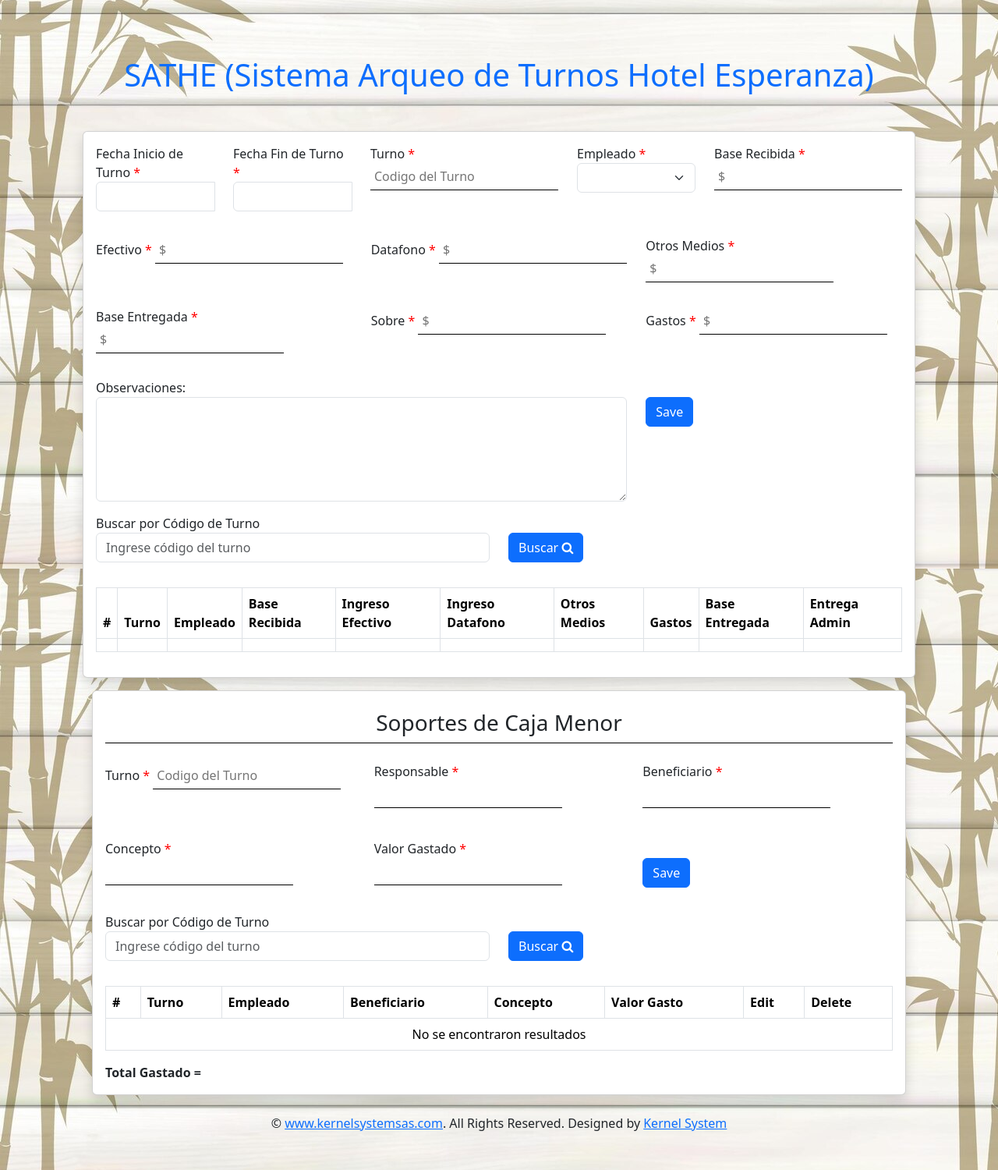
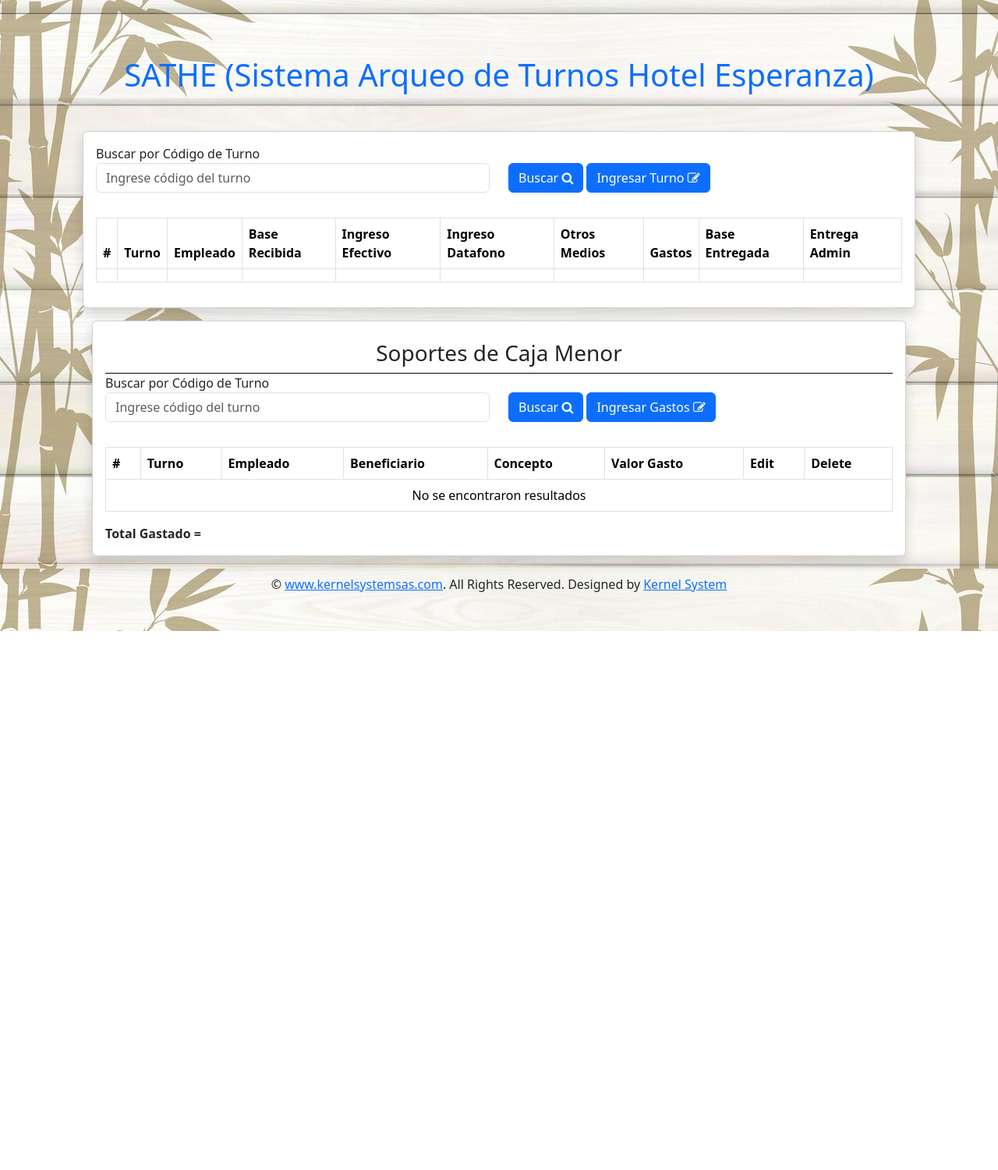
Before and after one commit to aagude18/SATH-Sistema-Arqueo-Turnos-Hotel-, a Flask app: page / in a window 1280 px wide. Shown: the part 80-1580 px from the top of the page at 78% size. After the commit the page ends 889 px from the top, so only its background shows below. Run offline with Flask 2, Linux system fonts and the light colour scheme; tables that the repository leaves empty or names only in its code hold one stand-in row (values such as "Sample post"); lists and menus that the app fills with data are empty.

Commit message:
Se deja solo la pagina con los formularios de consulta

```diff
--- a/templates/index.html
+++ b/templates/index.html
@@ -11,6 +11,66 @@
     <div class="container">
         <div class="card shadow" >
             <div class="card-body">
+                <form action="/search_turno" method="GET">
+                    <div class="row mb-3">
+                        <div class="col">
+                            <label>Buscar por Código de Turno</label>
+                            <input type="text" class="form-control mb-3" name="Turno" placeholder="Ingrese código del turno">
+                        </div>
+                        <div class="col">
+                            <button class="btn btn-primary mb-3 mt-4" type="submit">Buscar <i class="fa fa-search"></i></button>
+                            <button class="btn btn-primary mb-3 mt-4" type="button" data-bs-toggle="modal" data-bs-target="#myModal">Ingresar Turno <i class="fa fa-edit"></i></button>
+                        </div>
+                    </div>
+                </form>
+                <!-- Tabla de resultados -->
+                <table class="table table-bordered">
+                    <thead>
+                        <tr>
+                            <th scope="col">#</th>
+                            <th scope="col">Turno</th>
+                            <th scope="col">Empleado</th>
+                            <th scope="col">Base Recibida</th>
+                            <th scope="col">Ingreso Efectivo</th>
+                            <th scope="col">Ingreso Datafono</th>
+                            <th scope="col">Otros Medios</th>
+                            <th scope="col">Gastos</th>
+                            <th scope="col">Base Entregada</th>
+                            <th scope="col">Entrega Admin</th>
+                        </tr>
+                    </thead>
+                    <tbody>
+                    {% if data %}
+                        {% for d in data %}
+                            <tr>
+                                <td>{{ d[0] }}</td>
+                                <td>{{ d[1] }}</td>
+                                <td>{{ d[2] }}</td>
+                                <td>{{ d[3] }}</td>
+                                <td>{{ d[4] }}</td>
+                                <td>{{ d[5] }}</td>
+                                <td>{{ d[6] }}</td>
+                                <td>{{ d[7] }}</td>
+                                <td>{{ d[8] }}</td>
+                                <td>{{ d[9] }}</td>
+                            </tr>
+                        {% endfor %}
+                    {% else %}
+                        <tr>
+                            <td colspan="10" class="text-center">No se encontraron resultados</td>
+                        </tr>
+                    {% endif %}
+                    </tbody>
+                </table>
+                <!-- Modal -->
+                <div class="modal fade modal-lg" id="myModal" tabindex="-1" aria-labelledby="exampleModalLabel" aria-hidden="true">
+                    <div class="modal-dialog">
+                        <div class="modal-content">
+                            <div class="modal-header">
+                                <h1 class="modal-title fs-5" id="exampleModalLabel">Modal title</h1>
+                                <button type="button" class="btn-close" data-bs-dismiss="modal" aria-label="Close"></button>
+                            </div>
+                            <div class="modal-body">
                                 <form action="/user2" method="POST">
                                     <div class="row mb-3">
                                         <div class="col">
@@ -86,36 +146,6 @@
                                         </div>
                                     </div>
                                 </form>
-                <!-- Modal -->
-                <div class="modal fade modal-lg" id="exampleModal" tabindex="-1" aria-labelledby="exampleModalLabel" aria-hidden="true">
-                    <div class="modal-dialog">
-                        <div class="modal-content">
-                            <div class="modal-header">
-                                <h1 class="modal-title fs-5" id="exampleModalLabel">Modal title</h1>
-                                <button type="button" class="btn-close" data-bs-dismiss="modal" aria-label="Close"></button>
-                            </div>
-                            <div class="modal-body">
-                                <!-- TABLA -->
-                                <table class="table table-bordered">
-                                    <thead>
-                                        <th scope="col">Turno</th>
-                                        <th scope="col">Empleado</th>
-                                        <th scope="col">Base Recibida</th>
-                                        <th scope="col">Base Entregada</th>
-                                        <th scope="col">Entrega Admin</th>
-                                    </thead>
-                                    <tbody>
-                                    {% for d in data %}
-                                        <tr>
-                                            <td>{{d.turno_cod}}</td>
-                                            <td>{{d.empleado}}</td>
-                                            <td>{{d.base_recibida}}</td>
-                                            <td>{{d.base_entregada}}</td>
-                                            <td>{{d.entrega_caja_m}}</td>
-                                        </tr>
-                                    {% endfor %}
-                                    </tbody>
-                                </table>
                             </div>
                             <!--div class="modal-footer">
                                 <button type="button" class="btn btn-secondary" data-bs-dismiss="modal">Close</button>
@@ -124,129 +154,6 @@
                         </div>
                     </div>
                 </div>
-                <form action="/search_turno" method="GET">
-                    <div class="row mb-3">
-                        <div class="col">
-                            <label>Buscar por Código de Turno</label>
-                            <input type="text" class="form-control mb-3" name="Turno" placeholder="Ingrese código del turno">
-                        </div>
-                        <div class="col">
-                            <button class="btn btn-primary mb-3 mt-4" type="submit">Buscar <i class="fa fa-search"></i></button>
-                        </div>
-                    </div>
-                </form>
-                <!-- Tabla de resultados -->
-                <table class="table table-bordered">
-                    <thead>
-                        <tr>
-                            <th scope="col">#</th>
-                            <th scope="col">Turno</th>
-                            <th scope="col">Empleado</th>
-                            <th scope="col">Base Recibida</th>
-                            <th scope="col">Ingreso Efectivo</th>
-                            <th scope="col">Ingreso Datafono</th>
-                            <th scope="col">Otros Medios</th>
-                            <th scope="col">Gastos</th>
-                            <th scope="col">Base Entregada</th>
-                            <th scope="col">Entrega Admin</th>
-                        </tr>
-                    </thead>
-                    <tbody>
-                    {% if data %}
-                        {% for d in data %}
-                            <tr>
-                                <td>{{ d[0] }}</td>
-                                <td>{{ d[1] }}</td>
-                                <td>{{ d[2] }}</td>
-                                <td>{{ d[3] }}</td>
-                                <td>{{ d[4] }}</td>
-                                <td>{{ d[5] }}</td>
-                                <td>{{ d[6] }}</td>
-                                <td>{{ d[7] }}</td>
-                                <td>{{ d[8] }}</td>
-                                <td>{{ d[9] }}</td>
-                            </tr>
-                        {% endfor %}
-                    {% else %}
-                        <tr>
-                            <td colspan="10" class="text-center">No se encontraron resultados</td>
-                        </tr>
-                    {% endif %}
-                    </tbody>
-                </table>
-                <!--Tabla de Edición>
-                <div class="card shadow" >
-                    <table class="table table-bordered">
-                        <thead>
-                            <th scope="col">#</th>
-                            <th scope="col">Turno</th>
-                            <th scope="col">Empleado</th>
-                            <th scope="col">Base Recibida</th>
-                            <th scope="col">Ingreso Efectivo</th>
-                            <th scope="col">Ingreso Datafono</th>
-                            <th scope="col">Otros Medios</th>
-                            <th scope="col">Gastos</th>
-                            <th scope="col">Base Entregada</th>
-                            <th scope="col">Entrega Admin</th>
-                            <th scope="col">Edit</th>
-                            <th scope="col">Delete</th>
-                        </thead>
-                        <tbody>
-                        {% for d in data %}
-                            <tr>
-                                <td>{{d.Id}}</td>
-                                <td>{{d.turno_cod}}</td>
-                                <td>{{d.empleado}}</td>
-                                <td>{{d.base_recibida}}</td>
-                                <td>{{d.efectivo}}</td>
-                                <td>{{d.datafono}}</td>
-                                <td>{{d.otros}}</td>
-                                <td>{{d.gastos}}</td>
-                                <td>{{d.base_entregada}}</td>
-                                <td>{{d.entrega_caja_m}}</td>
-                                <td><button class="btn btn-primary btn-sm" id="btn-edit{{d.Id}}" data-bs-toggle="modal" data-bs-target="#modal{{d.Id}}">Edit</button></td>
-                                <td><a href="{{url_for('delete', id=d.Id)}}" class="btn btn-danger btn-sm">Delete</a></td>
-                            </tr>
-                        <modal>
-                        <div class="modal fade" id="modal{{d.Id}}" tabindex="-1" aria-labelledby="exampleModalLabel" aria-hidden="true">
-                            <div class="modal-dialog">
-                                <div class="modal-content">
-                                    <div class="modal-header">
-                                        <h1 class="modal-title fs-5" id="exampleModalLabel">{{d.Turno}}</h1>
-                                        <button type="button" class="btn-close" data-bs-dismiss="modal" aria-label="Close"></button>
-                                    </div>
-                                <div class="modal-body">
-                                    <form action="/edit/{{d.Id}}" method="POST">
-                                        <label>Turno</label>
-                                        <input type="text" class="form-control mb-3" name="Turno" value="{{d.turno_cod}}">
-                                        <label>Empleado</label>
-                                        <input type="text" class="form-control mb-3" name="Empleado" value="{{d.empleado}}">
-                                        <label>Base Recibida</label>
-                                        <input type="text" class="form-control mb-3" name="Recibido" value="{{d.base_recibida}}">
-                                        <label>Ingreso Efectivo</label>
-                                        <input type="text" class="form-control mb-3" name="Efectivo" value="{{d.efectivo}}">
-                                        <label>Ingreso Datafono</label>
-                                        <input type="text" class="form-control mb-3" name="Datafono" value="{{d.datafono}}">
-                                        <label>Otros Medios</label>
-                                        <input type="text" class="form-control mb-3" name="OtrosMedios" value="{{d.otros}}">
-                                        <label>Gastos</label>
-                                        <input type="text" class="form-control mb-3" name="Gastos" value="{{d.gastos}}">
-                                        <label>Base Entregada</label>
-                                        <input type="text" class="form-control mb-3" name="Entregado" value="{{d.base_entregada}}">
-                                        <label>Entrega Admin</label>
-                                        <input type="text" class="form-control mb-3" name="EntregadoM" value="{{d.entrega_caja_m}}">
-                                </div>
-                                    <div class="modal-footer">
-                                        <button type="submit" class="btn btn-primary">Save changes</button>
-                                    </div>
-                                    </form>
-                                </div>
-                            </div>
-                            </div>
-
-                        {% endfor %}
-                    </tbody>
-                </table-->
             </div>
         </div>
         <div class="container mt-3">
@@ -255,36 +162,6 @@
                     <div class="col-t py-2 px-sm-3 px-md-5">
                         <h3 class="m-0 text-center">Soportes de Caja Menor </h3>
                             </div>
-                                <form action="/user3" method="POST">
-                                    <div class="row mb-3 mt-4">
-                                        <div class="col">
-                                            <label>Turno <span style="color: red;">*</span></label>
-                                            <input type="text" class="col-f mb-3" name="Turno" placeholder="Codigo del Turno" required>
-                                        </div>
-                                        <div class="col">
-                                            <label>Responsable <span style="color: red;">*</span></label>
-                                            <input type="text" class="col-f mb-3" name="Empleado" required>
-                                        </div>
-                                        <div class="col">
-                                            <label>Beneficiario <span style="color: red;">*</span></label>
-                                            <input type="text" class="col-f mb-3" name="Beneficiario" required>
-                                        </div>
-                                    </div>
-                                    <div class="row mb-3 mt-4">
-                                        <div class="col">
-                                            <label>Concepto <span style="color: red;">*</span></label>
-                                            <input type="text" class="col-f mb-3" name="Concepto" required>
-                                        </div>
-                                        <div class="col">
-                                            <label>Valor Gastado <span style="color: red;">*</span></label>
-                                            <input type="text" class="col-f mb-3" name="Valor" required>
-                                        </div>
-                                        <div class="col">
-                                            <button class="btn btn-primary mb-3 mt-4" type="submit">Save </button>
-                                            <!--button class="btn btn-primary mb-3 mt-4" type="button" data-bs-toggle="modal" data-bs-target="#exampleModal">Buscar <i class="fa fa-search"></i></button-->
-                                        </div>
-                                    </div>
-                                </form>
                                 <form action="/search_gastos" method="GET">
                                     <div class="row mb-3">
                                         <div class="col">
@@ -293,6 +170,7 @@
                                         </div>
                                         <div class="col">
                                             <button class="btn btn-primary mb-3 mt-4" type="submit">Buscar <i class="fa fa-search"></i></button>
+                                            <button class="btn btn-primary mb-3 mt-4" type="button" data-bs-toggle="modal" data-bs-target="#myModalGasto">Ingresar Gastos <i class="fa fa-edit"></i></button>
                                         </div>
                                     </div>
                                 </form>
@@ -362,10 +240,51 @@
                                 <div class="col">
                                     <label><strong> Total Gastado =  {{suma_total}} </strong></label>
                                 </div>
+                                <!-- Modal -->
+                <div class="modal fade modal-lg" id="myModalGasto" tabindex="-1" aria-labelledby="exampleModalLabel" aria-hidden="true">
+                    <div class="modal-dialog">
+                        <div class="modal-content">
+                            <div class="modal-header">
+                                <h1 class="modal-title fs-5" id="exampleModalLabel">Modal Gasto</h1>
+                                <button type="button" class="btn-close" data-bs-dismiss="modal" aria-label="Close"></button>
+                            </div>
+                            <div class="modal-body">
+                                <form action="/user3" method="POST">
+                                    <div class="row mb-3 mt-4">
+                                        <div class="col">
+                                            <label>Turno <span style="color: red;">*</span></label>
+                                            <input type="text" class="col-f mb-3" name="Turno" placeholder="Codigo del Turno" required>
+                                        </div>
+                                        <div class="col">
+                                            <label>Responsable <span style="color: red;">*</span></label>
+                                            <input type="text" class="col-f mb-3" name="Empleado" required>
+                                        </div>
+                                        <div class="col">
+                                            <label>Beneficiario <span style="color: red;">*</span></label>
+                                            <input type="text" class="col-f mb-3" name="Beneficiario" required>
+                                        </div>
+                                    </div>
+                                    <div class="row mb-3 mt-4">
+                                        <div class="col">
+                                            <label>Concepto <span style="color: red;">*</span></label>
+                                            <input type="text" class="col-f mb-3" name="Concepto" required>
+                                        </div>
+                                        <div class="col">
+                                            <label>Valor Gastado <span style="color: red;">*</span></label>
+                                            <input type="text" class="col-f mb-3" name="Valor" placeholder="$" required>
+                                        </div>
+                                        <div class="col">
+                                            <button class="btn btn-primary mb-3 mt-4" type="submit">Save </button>
+                                        </div>
+                                    </div>
+                                </form>
                             </div>
                         </div>
                     </div>
-
+                </div>
+            </div>
+        </div>
+    </div>
             <div class="container-fluid py-4 px-sm-3 px-md-5">
                 <p class="m-0 text-center">
                     &copy; <a class="font-weight-semi-bold" href="#">www.kernelsystemsas.com</a>. All Rights Reserved. Designed by
```
Lines whose indentation alone changed are shown as unchanged.
